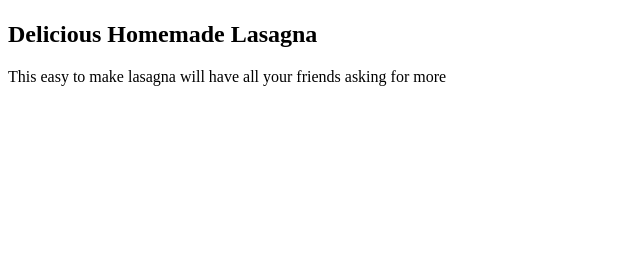
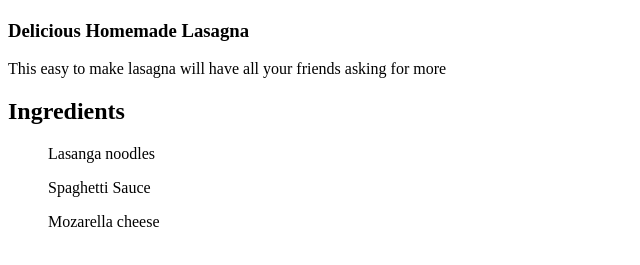
Before and after one commit to jeanbourne/odin-recipes, a plain HTML site: page recipes/lasagna.html in a window 1280 px wide. Shown: the part 383-648 px from the top of the page, without its empty margins (0-640 px from the left). Drawn offline with Linux system fonts and the light colour scheme.

Commit message:
Add ingredients list
Add three ingredients.  Unordered

```diff
--- a/recipes/lasagna.html
+++ b/recipes/lasagna.html
@@ -9,7 +9,11 @@
 <body>
     <h1>Lasagna</h1>
     <img src="https://thecozycook.com/wp-content/uploads/2022/04/Lasagna-Recipe.jpg" alt="Slice of Lasagne">
-    <h2>Delicious Homemade Lasagna</h2>
-    <p>This easy to make lasagna will have all your friends asking for more</p>
+    <h3>Delicious Homemade Lasagna</h3>
+        <p>This easy to make lasagna will have all your friends asking for more</p>
+    <h2>Ingredients</h2>
+        <ul>Lasanga noodles</ul>
+        <ul>Spaghetti Sauce</ul>
+        <ul>Mozarella cheese</ul>
 </body>
 </html>
```
